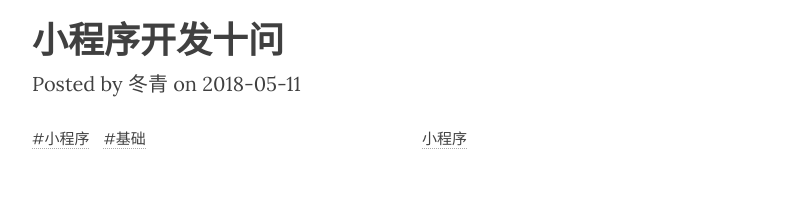
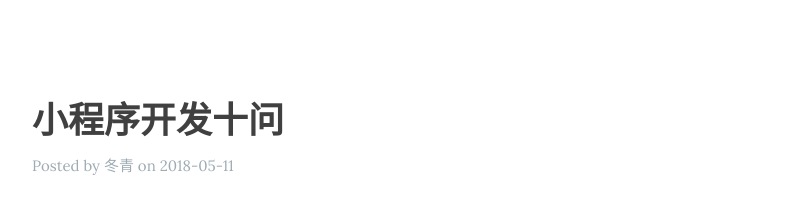
Before and after one commit to Kujiale-Mobile/Kujiale-Mobile.github.io, a plain HTML site: page 2018/05/11/mpwen/index.html in a window 1280 px wide. Shown: the top 205 px of the page, without its empty margins (233-1025 px from the left). Drawn offline with nearby package versions, Linux system fonts and the light colour scheme.

Commit message:
fix theme

```diff
--- a/2018/05/11/mpwen/index.html
+++ b/2018/05/11/mpwen/index.html
@@ -168,10 +168,10 @@ B 页面 onLoad(options) 方法中的 options 会包含 query 中的 key-value
     <div class="container">
         <div class="row">
             <div class="col-lg-8 col-lg-offset-2 col-md-10 col-md-offset-1">
-                <div class="post-heading">
+                <div class="post-heading" style="margin-top: 10rem">
                     <h1>小程序开发十问</h1>
 
-                    <span class="meta">
+                    <span class="meta" style="color: #9EABB3; font-size: 1.5rem;">
                         <!-- Date and Author -->
 
                             Posted by 冬青 on
```
Also changed, not shown: 2018/07/07/painter-intro/index.html (+2 -2 lines), 2018/10/25/rn-upgrade/index.html (+2 -2 lines).
